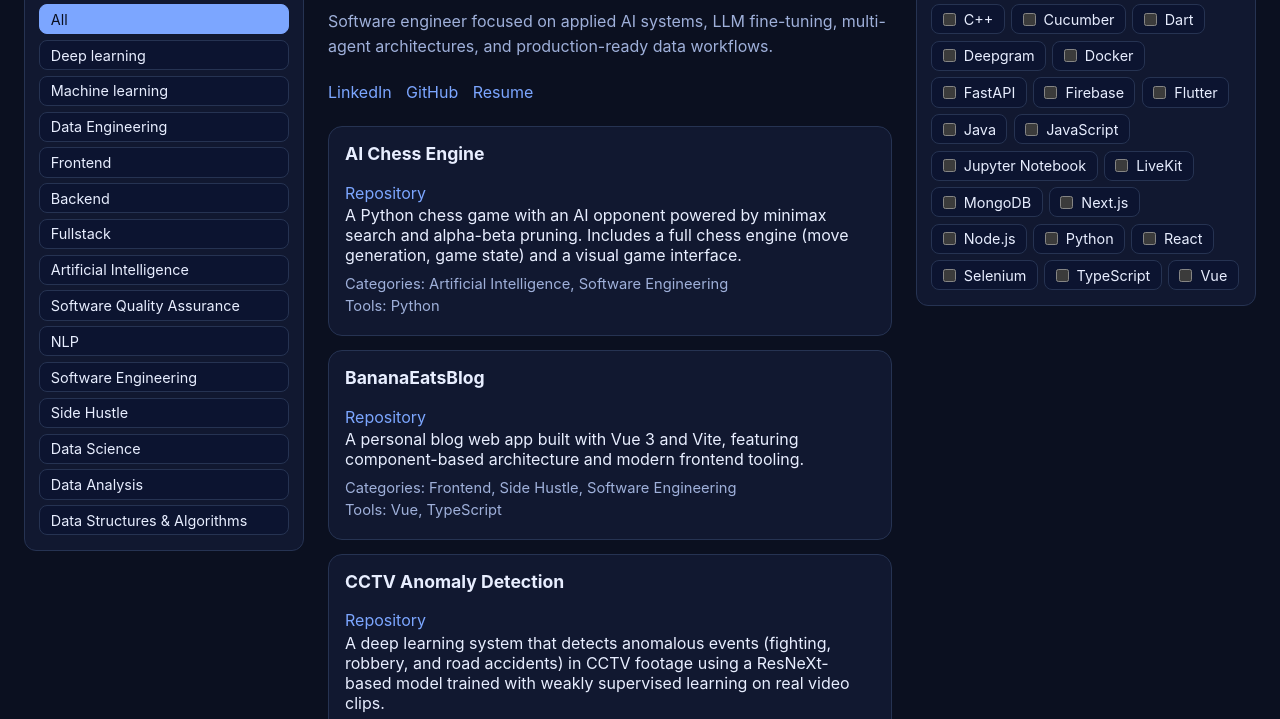
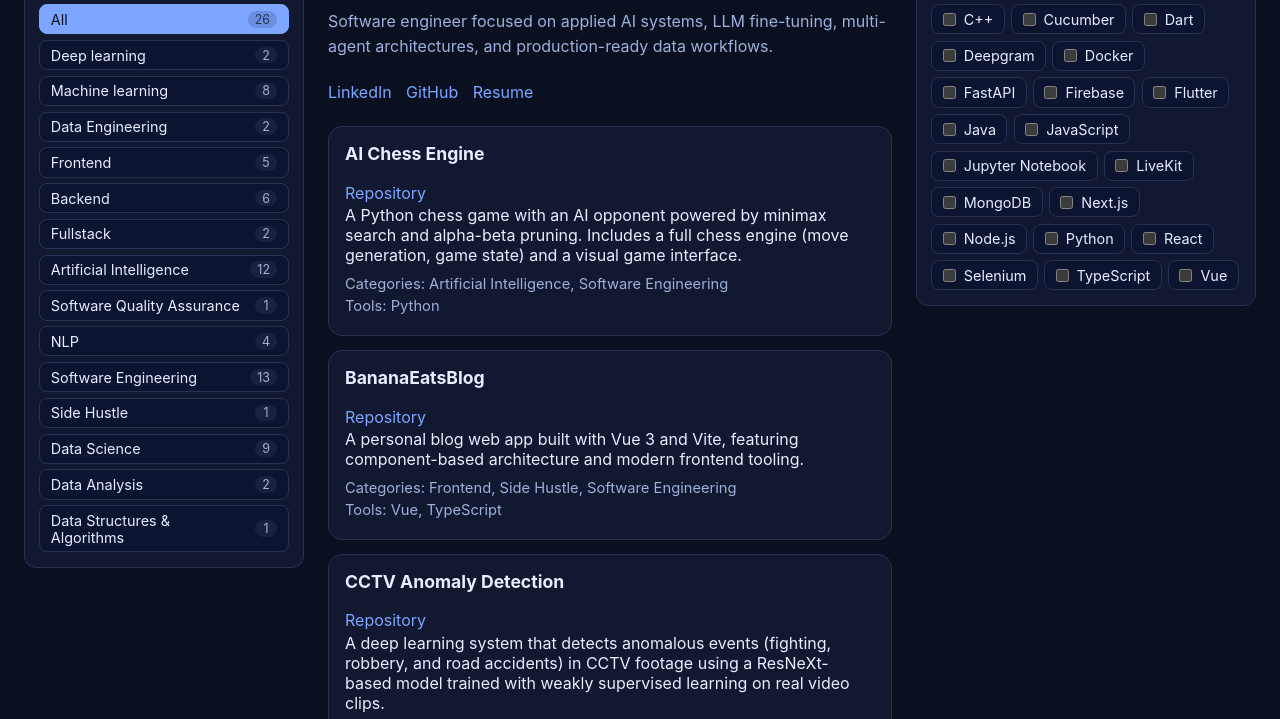
Before and after one commit to Belaleatsbanana/Belaleatsbanana.github.io, a website with bundled scripts: page index.html in a window 1280 px wide. Shown: the part 72-791 px from the top of the page. Built offline with nearby package versions, Linux system fonts and the light colour scheme.

Commit message:
Add project count badges to category filter chips
Co-Authored-By: Claude Sonnet 4.6 <noreply@anthropic.com>

```diff
--- a/script.js
+++ b/script.js
@@ -24,9 +24,21 @@ function renderCategoryOptions() {
   const categories = ["All", ...getCategories()];
   for (const category of categories) {
     const value = category === "All" ? "" : category;
+    const count = value === ""
+      ? projects.length
+      : projects.filter(p => Array.isArray(p.categories) && p.categories.includes(value)).length;
+
     const chip = document.createElement("span");
     chip.className = "tool-chip" + (selectedCategory === value ? " selected" : "");
-    chip.textContent = category;
+
+    const label = document.createElement("span");
+    label.textContent = category;
+
+    const badge = document.createElement("span");
+    badge.className = "category-count";
+    badge.textContent = count;
+
+    chip.append(label, badge);
     chip.addEventListener("click", () => {
       selectedCategory = value;
       selectedTools.clear();
--- a/styles.css
+++ b/styles.css
@@ -128,6 +128,23 @@ body {
 
 #categoryFilter .tool-chip {
   width: 100%;
+  justify-content: space-between;
+}
+
+.category-count {
+  font-size: 0.78rem;
+  color: var(--muted);
+  background: rgba(255,255,255,0.06);
+  border-radius: 999px;
+  padding: 0.05rem 0.45rem;
+  min-width: 1.4rem;
+  text-align: center;
+  flex-shrink: 0;
+}
+
+.tool-chip.selected .category-count {
+  color: rgba(11, 16, 32, 0.7);
+  background: rgba(11, 16, 32, 0.15);
 }
 
 .tool-chip:hover {
```
